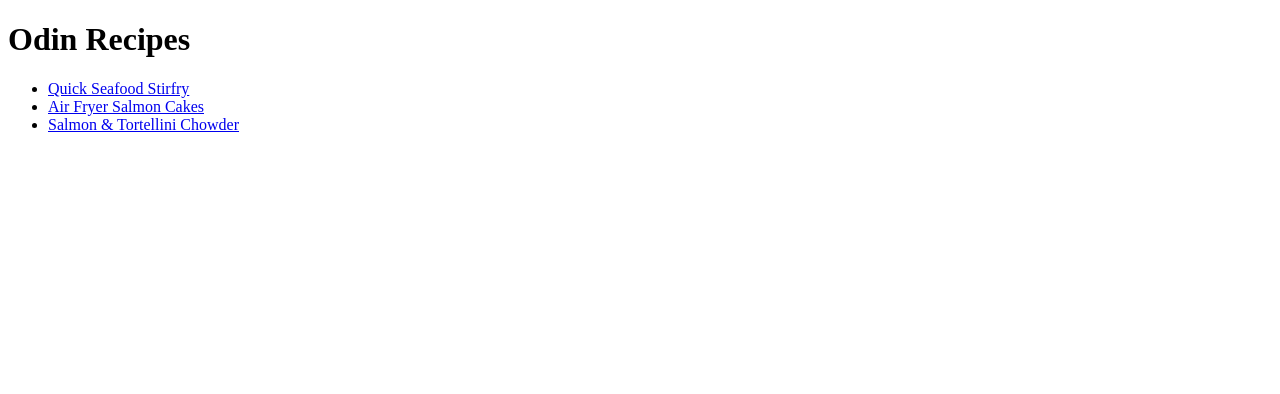
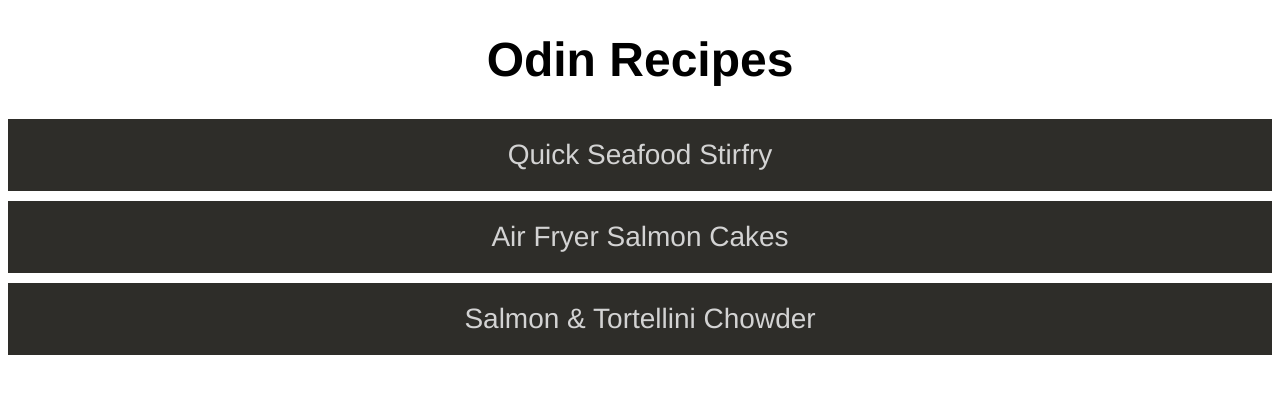
Before and after one commit to JKockaya/odin-recipes, a plain HTML site: page index.html in a window 1280 px wide. Drawn offline with Linux system fonts and the light colour scheme.

Commit message:
Create stylesheet for landing page
CSS file created for the landing page, with
basic styling rules added.

```diff
--- a/index.html
+++ b/index.html
@@ -3,6 +3,7 @@
     <head>
         <meta charset="utf-8">
         <title>Recipes</title>
+        <link rel="stylesheet" href="styles.css">
     </head>
 
     <body>
--- /dev/null
+++ b/styles.css
@@ -0,0 +1,34 @@
+* {
+    font-family: helvetica, sans-serif;
+}
+
+h1 {
+    font-size: 48px;
+    text-align: center;
+}
+
+ul {
+    padding-left: 0;
+}
+
+li {
+    margin-bottom: 10px;
+    background-color: rgb(46,45,41);
+    list-style: none;
+    padding: 20px;
+    text-align: center;
+}
+
+li:hover {
+    background-color: lightgrey;
+}
+
+a {
+    text-decoration: none;
+    color: lightgrey;
+    font-size: 28px;
+}
+
+li:hover a {
+    color: rgb(46,45,41);
+}
```
